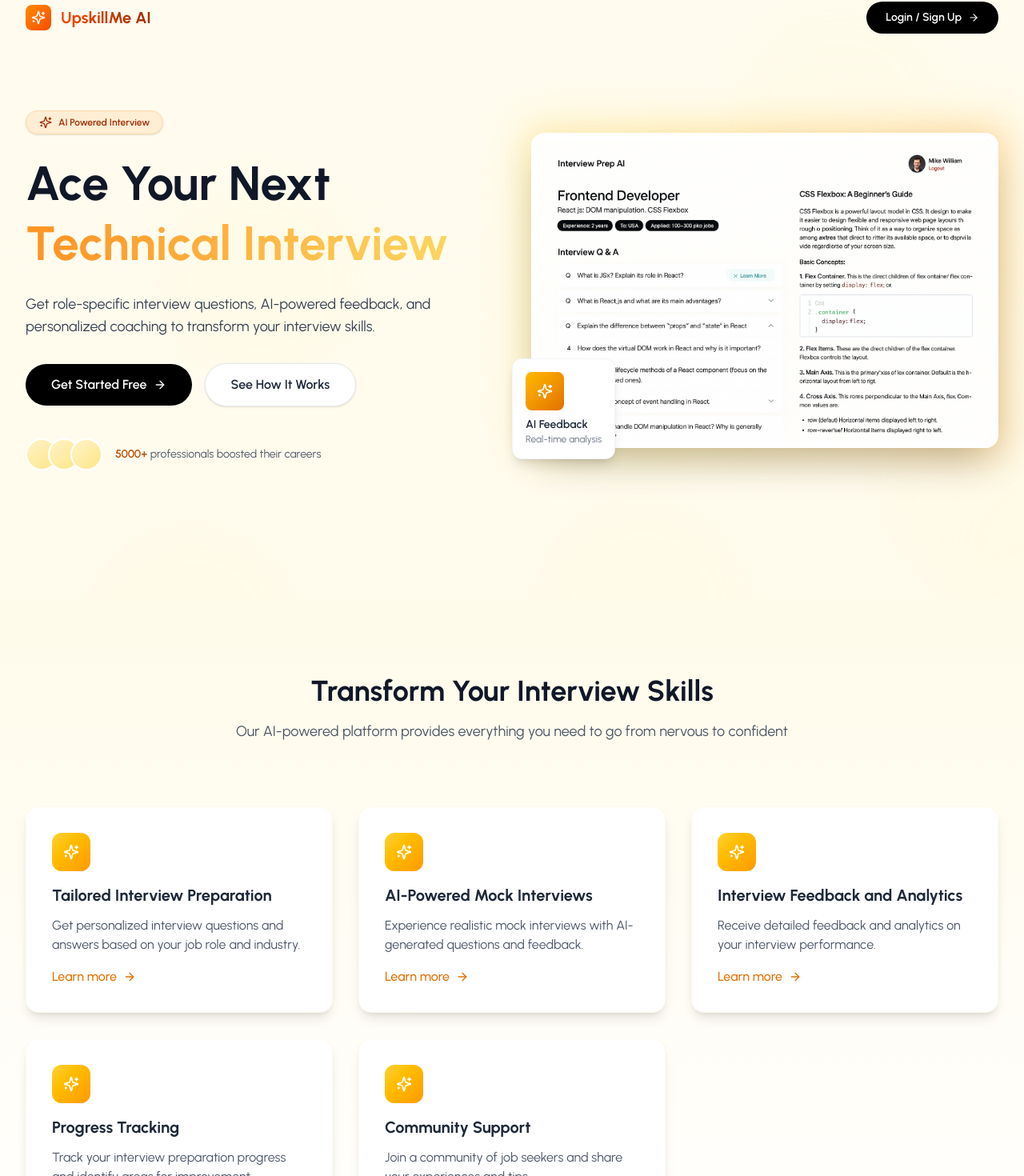
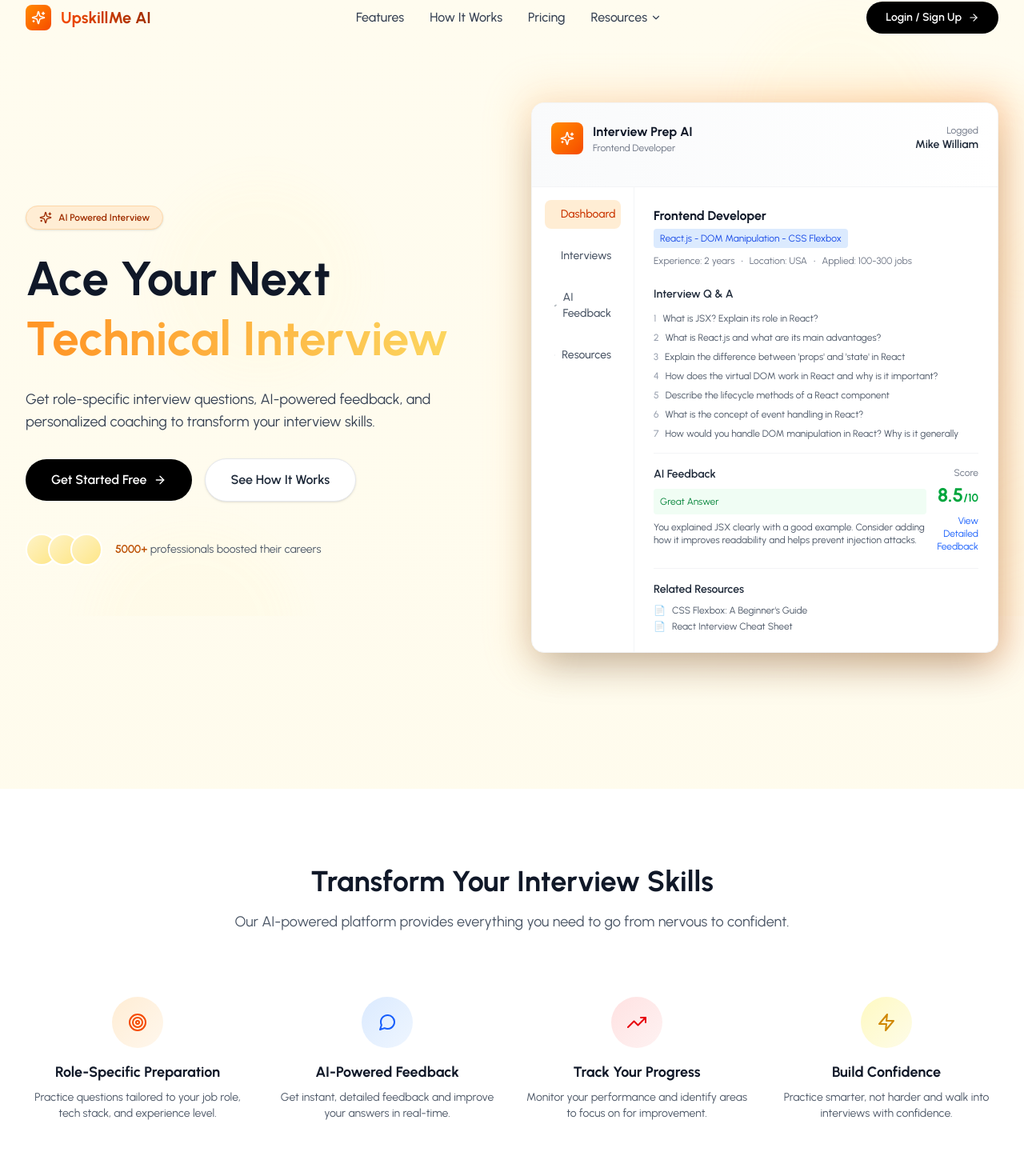
Before and after one commit to Sunny-Saurya/UpskillMeAi, a React (Vite) app in the folder Client/: page / in a window 1280 px wide. Shown: the part 30-1500 px from the top of the page at 80% size. Built offline with nearby package versions, Linux system fonts and the light colour scheme; no server answers.

Commit message:
New File

```diff
--- a/Client/src/pages/LandingPage.jsx
+++ b/Client/src/pages/LandingPage.jsx
@@ -1,7 +1,8 @@
 import React, { useContext, useState } from 'react';
 import { useNavigate } from 'react-router-dom';
 import { motion } from 'framer-motion';
-import { LuSparkles, LuArrowRight } from "react-icons/lu";
+import { LuSparkles, LuArrowRight, LuChevronDown, LuStar } from "react-icons/lu";
+import { FiTarget, FiMessageCircle, FiTrendingUp, FiZap } from "react-icons/fi";
 
 import HERO_IMG from "../assets/Hero_Image.png";
 import { UserContext } from '../context/userContext';
@@ -75,6 +76,28 @@ const LandingPage = () => {
               UpskillMe AI
             </span>
           </motion.div>
+
+          {/* Navigation Menu */}
+          <motion.nav
+            initial={{ opacity: 0, y: -20 }}
+            animate={{ opacity: 1, y: 0 }}
+            transition={{ delay: 0.1, duration: 0.5 }}
+            className="hidden md:flex items-center gap-8"
+          >
+            <a href="#features" className="text-gray-700 hover:text-orange-600 font-medium transition-colors">
+              Features
+            </a>
+            <a href="#how-it-works" className="text-gray-700 hover:text-orange-600 font-medium transition-colors">
+              How It Works
+            </a>
+            <a href="#pricing" className="text-gray-700 hover:text-orange-600 font-medium transition-colors">
+              Pricing
+            </a>
+            <div className="flex items-center gap-1 text-gray-700 hover:text-orange-600 font-medium transition-colors cursor-pointer">
+              Resources
+              <LuChevronDown className="text-sm" />
+            </div>
+          </motion.nav>
 
           {user ? (
             <ProfileInfoCard />
@@ -178,23 +201,13 @@ const LandingPage = () => {
             </motion.div>
           </motion.div>
 
-          {/* Right Image */}
+          {/* Right Preview Card */}
           <motion.div
             initial={{ opacity: 0, x: 50 }}
             animate={{ opacity: 1, x: 0 }}
             transition={{ duration: 0.8, delay: 0.2 }}
-            className="w-full lg:w-1/2 relative"
+            className="w-full lg:w-1/2"
           >
-            <div className="relative">
-              <div className="absolute -inset-4 bg-gradient-to-r from-amber-300 to-amber-500 rounded-3xl opacity-20 blur-xl"></div>
-              <div className="absolute -inset-1 bg-gradient-to-r from-amber-300 to-amber-500 rounded-3xl opacity-10 blur-lg"></div>
-              <img
-                src={HERO_IMG}
-                alt="Interview Prep Illustration"
-                className="relative w-full rounded-2xl shadow-2xl border-8 border-white z-10"
-              />
-            </div>
-
             <motion.div
               animate={{
                 y: [0, -10, 0],
@@ -204,20 +217,131 @@ const LandingPage = () => {
                   ease: "easeInOut"
                 }
               }}
-              className="absolute -bottom-6 -left-6 bg-white p-4 rounded-xl shadow-lg border border-gray-100 z-20"
+              className="relative"
             >
-              <div className="w-12 h-12 bg-gradient-to-br from-amber-400 to-amber-600 rounded-lg flex items-center justify-center text-white mb-2">
-                <LuSparkles className="text-xl" />
+              {/* Glow effects */}
+              <div className="absolute -inset-4 bg-gradient-to-r from-orange-300 to-orange-500 rounded-3xl opacity-20 blur-xl"></div>
+              <div className="absolute -inset-1 bg-gradient-to-r from-orange-300 to-orange-500 rounded-3xl opacity-10 blur-lg"></div>
+
+              {/* Preview Card */}
+              <div className="relative bg-white rounded-2xl shadow-2xl overflow-hidden border border-gray-100 z-10">
+                {/* Header */}
+                <div className="bg-gradient-to-r from-gray-50 to-white border-b border-gray-100 p-6">
+                  <div className="flex items-center justify-between mb-4">
+                    <div className="flex items-center gap-3">
+                      <div className="w-10 h-10 bg-gradient-to-br from-orange-400 to-orange-600 rounded-lg flex items-center justify-center text-white">
+                        <LuSparkles className="text-lg" />
                       </div>
-              <div className="text-sm font-semibold text-gray-800">AI Feedback</div>
-              <div className="text-xs text-gray-500">Real-time analysis</div>
+                      <div>
+                        <h3 className="font-bold text-gray-900">Interview Prep AI</h3>
+                        <p className="text-xs text-gray-500">Frontend Developer</p>
+                      </div>
+                    </div>
+                    <div className="text-right">
+                      <p className="text-xs text-gray-500">Logged</p>
+                      <p className="text-sm font-semibold text-gray-800">Mike William</p>
+                    </div>
+                  </div>
+                </div>
+
+                {/* Content Area */}
+                <div className="flex">
+                  {/* Sidebar */}
+                  <div className="w-32 border-r border-gray-100 p-4 space-y-4">
+                    <div className="flex items-center gap-2 px-3 py-2 rounded-lg bg-orange-100 text-orange-700 text-sm font-medium cursor-pointer">
+                      <FiTarget className="text-lg" />
+                      <span className="hidden sm:inline">Dashboard</span>
+                    </div>
+                    <div className="flex items-center gap-2 px-3 py-2 rounded-lg text-gray-600 hover:bg-gray-50 text-sm font-medium cursor-pointer transition-colors">
+                      <FiMessageCircle className="text-lg" />
+                      <span className="hidden sm:inline">Interviews</span>
+                    </div>
+                    <div className="flex items-center gap-2 px-3 py-2 rounded-lg text-gray-600 hover:bg-gray-50 text-sm font-medium cursor-pointer transition-colors">
+                      <LuSparkles className="text-lg" />
+                      <span className="hidden sm:inline">AI Feedback</span>
+                    </div>
+                    <div className="flex items-center gap-2 px-3 py-2 rounded-lg text-gray-600 hover:bg-gray-50 text-sm font-medium cursor-pointer transition-colors">
+                      <FiTrendingUp className="text-lg" />
+                      <span className="hidden sm:inline">Resources</span>
+                    </div>
+                  </div>
+
+                  {/* Main Content */}
+                  <div className="flex-1 p-6">
+                    {/* Role Info */}
+                    <div className="mb-6">
+                      <h4 className="font-bold text-gray-900 mb-1">Frontend Developer</h4>
+                      <div className="flex gap-2 flex-wrap">
+                        <span className="text-xs bg-blue-100 text-blue-700 px-2 py-1 rounded">React.js - DOM Manipulation - CSS Flexbox</span>
+                      </div>
+                      <div className="flex gap-2 mt-2 text-xs text-gray-500">
+                        <span>Experience: 2 years</span>
+                        <span>•</span>
+                        <span>Location: USA</span>
+                        <span>•</span>
+                        <span>Applied: 100-300 jobs</span>
+                      </div>
+                    </div>
+
+                    {/* Questions List */}
+                    <div className="mb-4">
+                      <h5 className="font-semibold text-gray-800 mb-3 text-sm">Interview Q & A</h5>
+                      <div className="space-y-2 max-h-40 overflow-y-auto">
+                        {[
+                          "What is JSX? Explain its role in React?",
+                          "What is React.js and what are its main advantages?",
+                          "Explain the difference between 'props' and 'state' in React",
+                          "How does the virtual DOM work in React and why is it important?",
+                          "Describe the lifecycle methods of a React component",
+                          "What is the concept of event handling in React?",
+                          "How would you handle DOM manipulation in React? Why is it generally discouraged?"
+                        ].map((question, idx) => (
+                          <div key={idx} className="text-xs text-gray-700 flex gap-2">
+                            <span className="text-gray-400 font-medium">{idx + 1}</span>
+                            <span className="text-gray-600">{question}</span>
+                          </div>
+                        ))}
+                      </div>
+                    </div>
+
+                    {/* Feedback Section */}
+                    <div className="border-t border-gray-100 pt-4">
+                      <div className="flex justify-between items-start">
+                        <div>
+                          <h5 className="font-semibold text-gray-800 mb-2 text-sm">AI Feedback</h5>
+                          <p className="text-xs text-green-700 bg-green-50 p-2 rounded">Great Answer</p>
+                          <p className="text-xs text-gray-600 mt-2">You explained JSX clearly with a good example. Consider adding how it improves readability and helps prevent injection attacks.</p>
+                        </div>
+                        <div className="text-right">
+                          <p className="text-xs text-gray-500 mb-1">Score</p>
+                          <p className="text-2xl font-bold text-green-600">8.5<span className="text-sm">/10</span></p>
+                          <a href="#" className="text-xs text-blue-600 hover:text-blue-700 mt-2 inline-block">View Detailed Feedback</a>
+                        </div>
+                      </div>
+                    </div>
+
+                    {/* Related Resources */}
+                    <div className="border-t border-gray-100 mt-4 pt-4">
+                      <h5 className="font-semibold text-gray-800 mb-2 text-sm">Related Resources</h5>
+                      <div className="space-y-1">
+                        <p className="text-xs text-gray-600 flex items-center gap-2">
+                          📄 <span>CSS Flexbox: A Beginner's Guide</span>
+                        </p>
+                        <p className="text-xs text-gray-600 flex items-center gap-2">
+                          📄 <span>React Interview Cheat Sheet</span>
+                        </p>
+                      </div>
+                    </div>
+                  </div>
+                </div>
+              </div>
             </motion.div>
           </motion.div>
         </div>
       </div>
 
       {/* Features Section */}
-      <section className="relative py-24 bg-gradient-to-b from-amber-50 to-white">
+      <section className="relative py-24 bg-white">
         <div className="container mx-auto px-4 sm:px-6 lg:px-8">
           <motion.div
             initial={{ opacity: 0, y: 30 }}
@@ -230,34 +354,83 @@ const LandingPage = () => {
               Transform Your Interview Skills
             </h2>
             <p className="text-lg text-gray-600 max-w-3xl mx-auto">
-              Our AI-powered platform provides everything you need to go from nervous to confident
+              Our AI-powered platform provides everything you need to go from nervous to confident.
             </p>
           </motion.div>
 
-          <div className="grid grid-cols-1 md:grid-cols-2 lg:grid-cols-3 gap-8">
-            {APP_FEATURES.map((feature, index) => (
+          {/* Features Grid */}
+          <div className="grid grid-cols-1 md:grid-cols-2 lg:grid-cols-4 gap-8">
+            {/* Feature 1 */}
             <motion.div
-                key={feature.id}
               initial={{ opacity: 0, y: 20 }}
               whileInView={{ opacity: 1, y: 0 }}
-                transition={{ delay: index * 0.1, duration: 0.5 }}
+              transition={{ delay: 0, duration: 0.5 }}
               viewport={{ once: true }}
               whileHover={{ y: -5 }}
-                className="bg-white p-8 rounded-2xl shadow-lg hover:shadow-xl transition-all duration-300 border border-amber-50 relative overflow-hidden group"
+              className="text-center"
             >
-                <div className="absolute -right-10 -top-10 w-32 h-32 bg-amber-100 rounded-full opacity-0 group-hover:opacity-100 transition-opacity duration-500"></div>
-                <div className="relative z-10">
-                  <div className="w-12 h-12 bg-gradient-to-br from-amber-300 to-amber-500 rounded-xl flex items-center justify-center mb-4 text-white">
-                    <LuSparkles className="text-xl" />
-                  </div>
-                  <h3 className="text-xl font-bold text-gray-800 mb-3">{feature.title}</h3>
-                  <p className="text-gray-600 mb-4">{feature.description}</p>
-                  <div className="flex items-center text-amber-600 font-medium">
-                    Learn more <LuArrowRight className="ml-2 transition-transform group-hover:translate-x-1" />
+              <div className="flex justify-center mb-4">
+                <div className="w-16 h-16 bg-gradient-to-br from-orange-100 to-orange-50 rounded-full flex items-center justify-center">
+                  <FiTarget className="text-orange-600 text-2xl" />
                 </div>
               </div>
+              <h3 className="text-lg font-bold text-gray-900 mb-2">Role-Specific Preparation</h3>
+              <p className="text-gray-600 text-sm">Practice questions tailored to your job role, tech stack, and experience level.</p>
             </motion.div>
-            ))}
+
+            {/* Feature 2 */}
+            <motion.div
+              initial={{ opacity: 0, y: 20 }}
+              whileInView={{ opacity: 1, y: 0 }}
+              transition={{ delay: 0.1, duration: 0.5 }}
+              viewport={{ once: true }}
+              whileHover={{ y: -5 }}
+              className="text-center"
+            >
+              <div className="flex justify-center mb-4">
+                <div className="w-16 h-16 bg-gradient-to-br from-blue-100 to-blue-50 rounded-full flex items-center justify-center">
+                  <FiMessageCircle className="text-blue-600 text-2xl" />
+                </div>
+              </div>
+              <h3 className="text-lg font-bold text-gray-900 mb-2">AI-Powered Feedback</h3>
+              <p className="text-gray-600 text-sm">Get instant, detailed feedback and improve your answers in real-time.</p>
+            </motion.div>
+
+            {/* Feature 3 */}
+            <motion.div
+              initial={{ opacity: 0, y: 20 }}
+              whileInView={{ opacity: 1, y: 0 }}
+              transition={{ delay: 0.2, duration: 0.5 }}
+              viewport={{ once: true }}
+              whileHover={{ y: -5 }}
+              className="text-center"
+            >
+              <div className="flex justify-center mb-4">
+                <div className="w-16 h-16 bg-gradient-to-br from-red-100 to-red-50 rounded-full flex items-center justify-center">
+                  <FiTrendingUp className="text-red-600 text-2xl" />
+                </div>
+              </div>
+              <h3 className="text-lg font-bold text-gray-900 mb-2">Track Your Progress</h3>
+              <p className="text-gray-600 text-sm">Monitor your performance and identify areas to focus on for improvement.</p>
+            </motion.div>
+
+            {/* Feature 4 */}
+            <motion.div
+              initial={{ opacity: 0, y: 20 }}
+              whileInView={{ opacity: 1, y: 0 }}
+              transition={{ delay: 0.3, duration: 0.5 }}
+              viewport={{ once: true }}
+              whileHover={{ y: -5 }}
+              className="text-center"
+            >
+              <div className="flex justify-center mb-4">
+                <div className="w-16 h-16 bg-gradient-to-br from-yellow-100 to-yellow-50 rounded-full flex items-center justify-center">
+                  <FiZap className="text-yellow-600 text-2xl" />
+                </div>
+              </div>
+              <h3 className="text-lg font-bold text-gray-900 mb-2">Build Confidence</h3>
+              <p className="text-gray-600 text-sm">Practice smarter, not harder and walk into interviews with confidence.</p>
+            </motion.div>
           </div>
         </div>
       </section>
```
Lines whose indentation alone changed are shown as unchanged.
